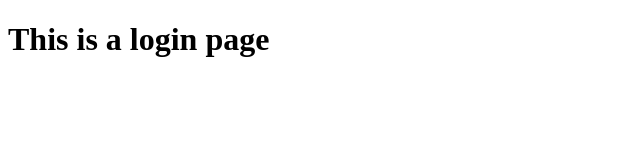
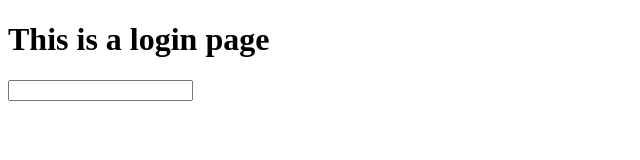
Before and after one commit to arjitvermaco/AnkitaGit, a plain HTML site: page login.html in a window 1280 px wide. Shown: the whole page, without its empty margins (0-640 px from the left). Drawn offline with Linux system fonts and the light colour scheme.

Commit message:
Added Input Field to login page

```diff
--- a/login.html
+++ b/login.html
@@ -7,5 +7,8 @@
 </head>
 <body>
     <h1>This is a login page</h1>
+    <form>
+        <input type="text"/>
+    </form>
 </body>
 </html>
```
